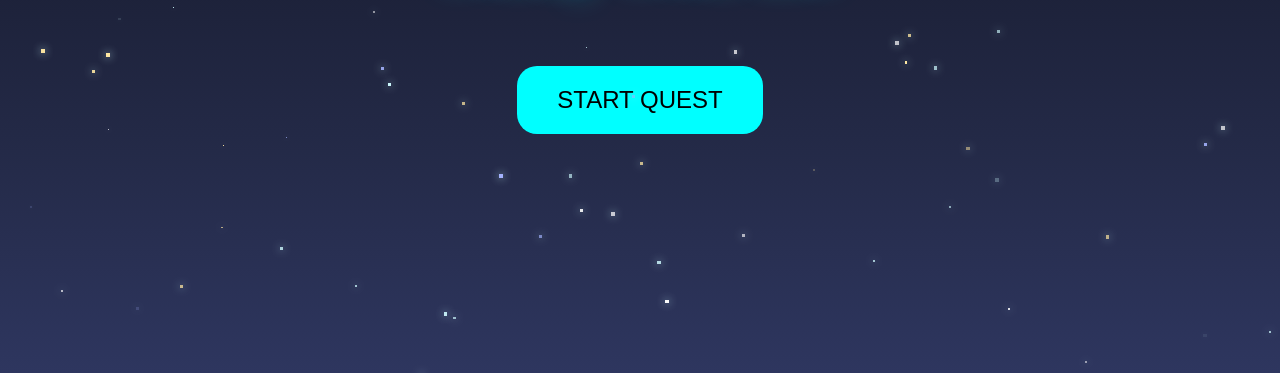
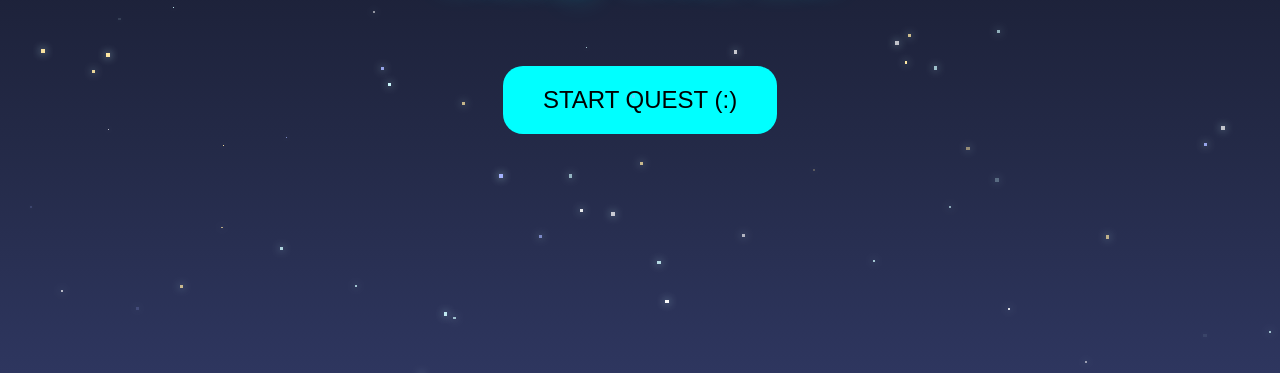
Before and after one commit to kthcpp/study, a plain HTML site: page index.html in a window 1280 px wide. Shown: the part 427-800 px from the top of the page. Drawn offline with Linux system fonts and the light colour scheme.

Commit message:
Update index.html

```diff
--- a/index.html
+++ b/index.html
@@ -21,7 +21,7 @@
 
         <button class="quest-button">
 
-             START QUEST
+             START QUEST (:)
 
         </button>
 
```
